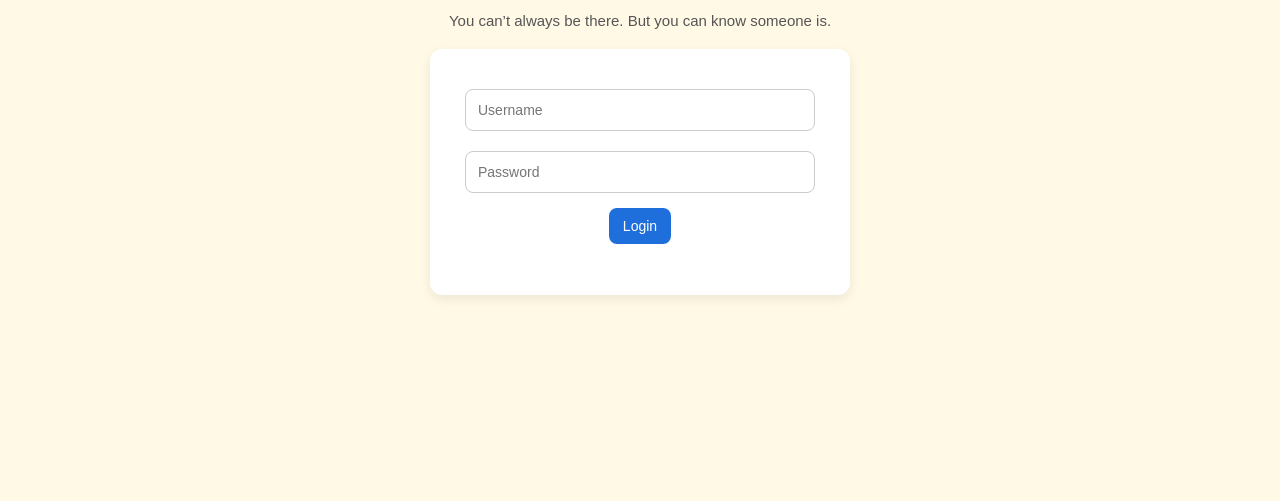
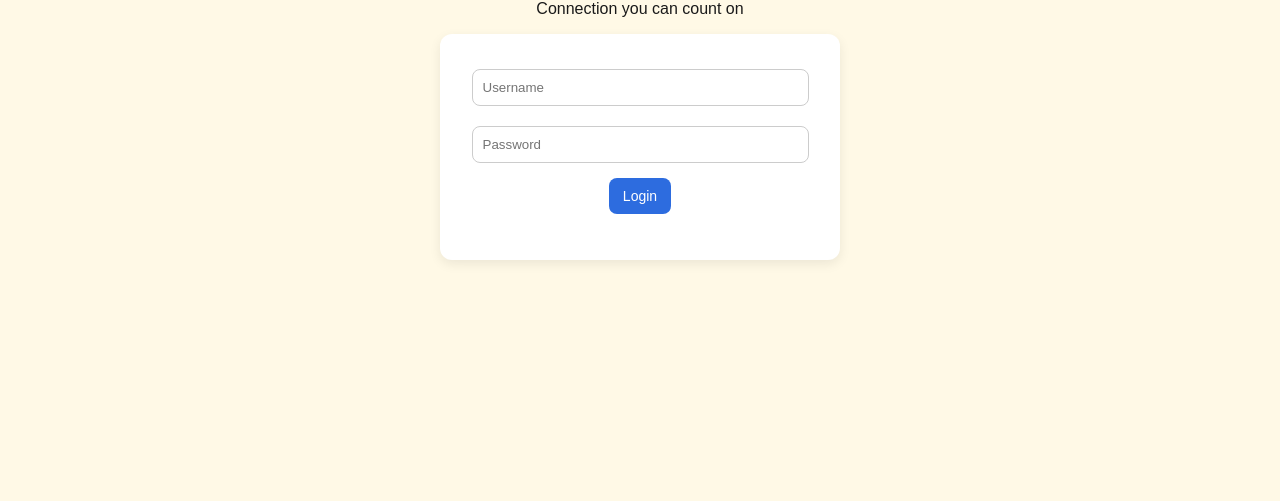
Before and after one commit to shinecircle/shine-circle, a website: page login.html in a window 1280 px wide. Shown: the part 299-800 px from the top of the page. Drawn offline with Linux system fonts and the light colour scheme.

Commit message:
Update login.html

```diff
--- a/login.html
+++ b/login.html
@@ -14,75 +14,49 @@
 
     .login-box {
       background: white;
-      padding: 30px;
+      padding: 25px;
       border-radius: 12px;
-      max-width: 360px;
-      margin: 20px auto;
+      max-width: 350px;
+      margin: auto;
       box-shadow: 0 4px 12px rgba(0,0,0,0.08);
     }
 
     input {
       width: 90%;
-      padding: 12px;
+      padding: 10px;
       margin: 10px 0;
       border-radius: 8px;
       border: 1px solid #ccc;
-      font-size: 14px;
-    }
-
-    .subtext {
-      color: #555;
-      font-size: 15px;
-      max-width: 400px;
-      margin: 10px auto;
     }
   </style>
 </head>
 
 <body>
 
-<!-- HEADER (MATCHES OTHER PAGES) -->
 <div class="header">
   <img src="logo.jpg" class="logo">
-
-  <div>
-    <button class="btn btn-light" onclick="goHow()">How It Works</button>
-    <button class="btn btn-primary" onclick="goLogin()">Login</button>
-  </div>
 </div>
 
 <div class="login-container">
 
-  <!-- HERO MESSAGE -->
-  <h1>Connection you can count on</h1>
+  <h2>Welcome to Shine Circle</h2>
 
-  <p class="subtext">
-    You can’t always be there. But you can know someone is.
-  </p>
+  <p>Connection you can count on</p>
 
-  <!-- LOGIN BOX -->
   <div class="login-box">
 
     <input id="username" placeholder="Username">
     <input id="password" type="password" placeholder="Password">
 
-    <button class="btn btn-primary" onclick="login()">Login</button>
+    <button class="btn" onclick="login()">Login</button>
 
-    <p id="msg" style="color:red;"></p>
+    <p id="msg"></p>
 
   </div>
 
 </div>
 
 <script>
-
-function goHow(){
-  window.location = 'howitworks.html';
-}
-
-function goLogin(){
-  window.location = 'login.html';
-}
 
 function login(){
 
@@ -98,7 +72,7 @@ function login(){
   .then(d=>{
 
     if(!d.success){
-      document.getElementById("msg").innerText = "Invalid username or password";
+      document.getElementById("msg").innerText = "Login failed";
       return;
     }
 
```
